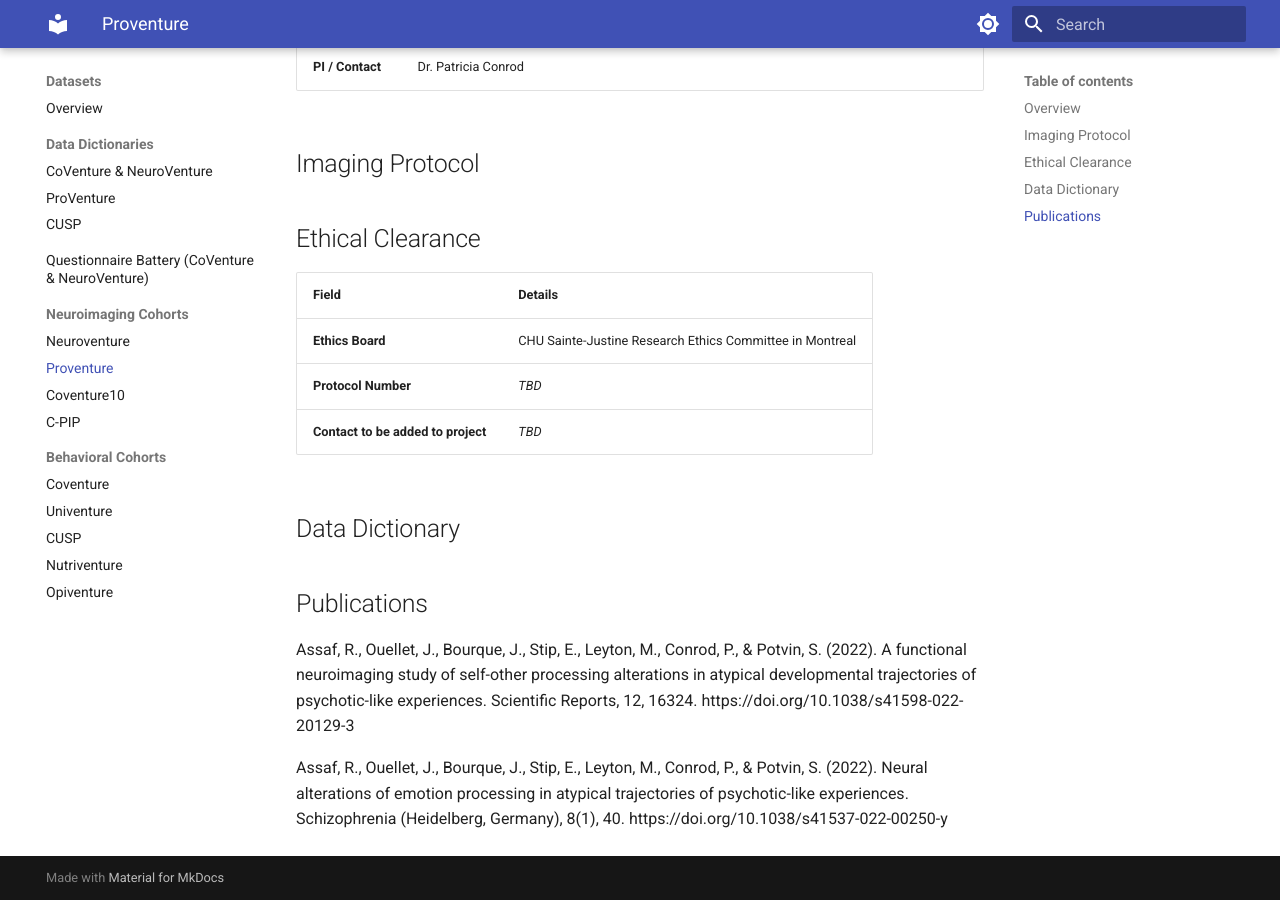
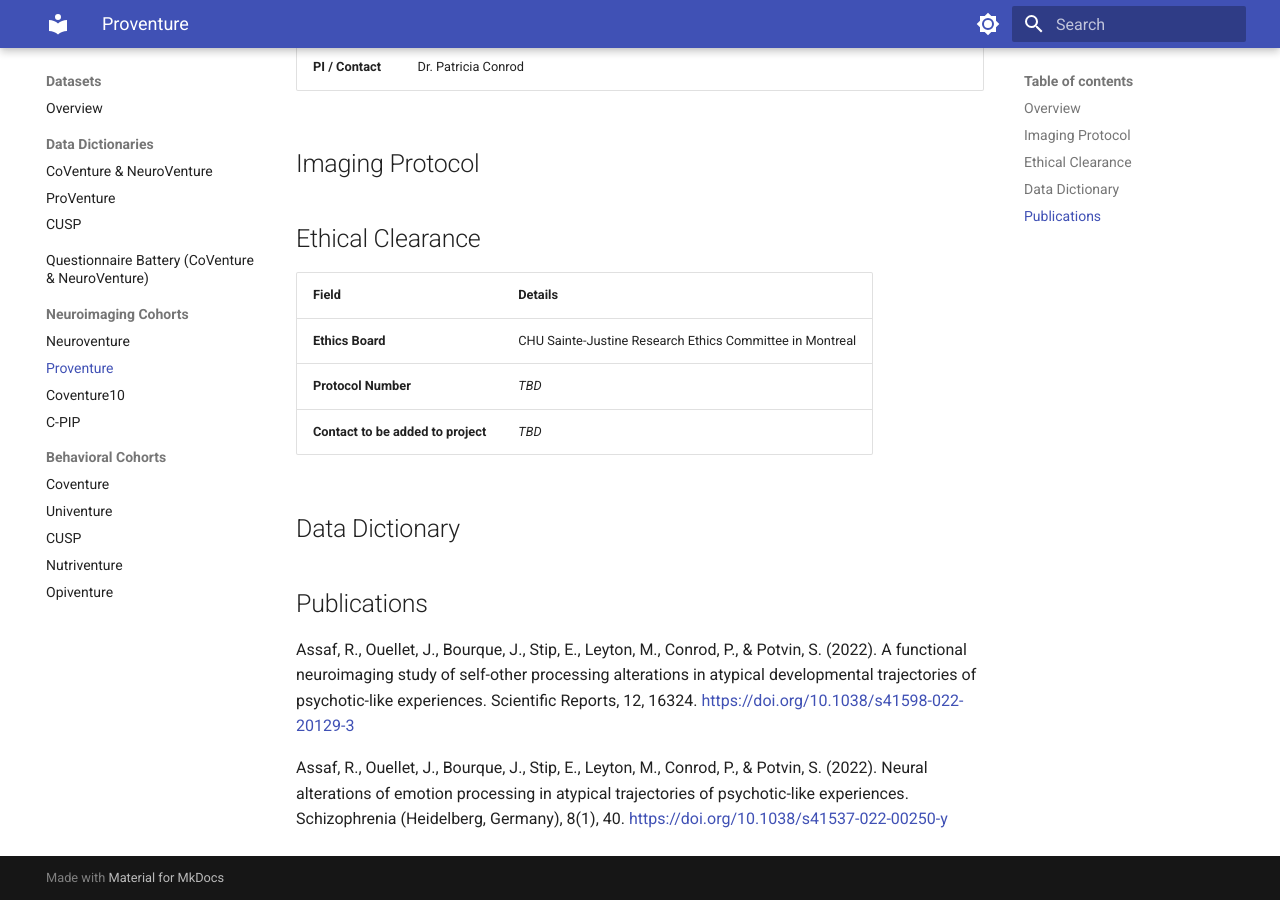
Before and after one commit to subhasriviswa/lab-wiki, an MkDocs documentation site: the page built from docs/datasets/neuroimaging/proventure.md, in a window 1280 px wide and 900 px high, scrolled down 828 px. Built offline with MkDocs 1.6.1 and Material for MkDocs 9.7.7, drawn with Linux system fonts in a browser that asks for light colours; some of the changed lines change nothing that is shown.

Commit message:
Update publication links to be clickable

```diff
--- a/docs/datasets/neuroimaging/proventure.md
+++ b/docs/datasets/neuroimaging/proventure.md
@@ -34,6 +34,6 @@
 
 <!-- TODO: List publications using this dataset -->
 
-Assaf, R., Ouellet, J., Bourque, J., Stip, E., Leyton, M., Conrod, P., & Potvin, S. (2022). A functional neuroimaging study of self-other processing alterations in atypical developmental trajectories of psychotic-like experiences. Scientific Reports, 12, 16324. https://doi.org/10.1038/s41598-022-20129-3
+Assaf, R., Ouellet, J., Bourque, J., Stip, E., Leyton, M., Conrod, P., & Potvin, S. (2022). A functional neuroimaging study of self-other processing alterations in atypical developmental trajectories of psychotic-like experiences. Scientific Reports, 12, 16324. [https://doi.org/10.1038/s41598-022-20129-3](https://doi.org/10.1038/s41598-022-20129-3)
 
-Assaf, R., Ouellet, J., Bourque, J., Stip, E., Leyton, M., Conrod, P., & Potvin, S. (2022). Neural alterations of emotion processing in atypical trajectories of psychotic-like experiences. Schizophrenia (Heidelberg, Germany), 8(1), 40. https://doi.org/10.1038/s41537-022-00250-y
+Assaf, R., Ouellet, J., Bourque, J., Stip, E., Leyton, M., Conrod, P., & Potvin, S. (2022). Neural alterations of emotion processing in atypical trajectories of psychotic-like experiences. Schizophrenia (Heidelberg, Germany), 8(1), 40. [https://doi.org/10.1038/s41537-022-00250-y](https://doi.org/10.1038/s41537-022-00250-y)
```
